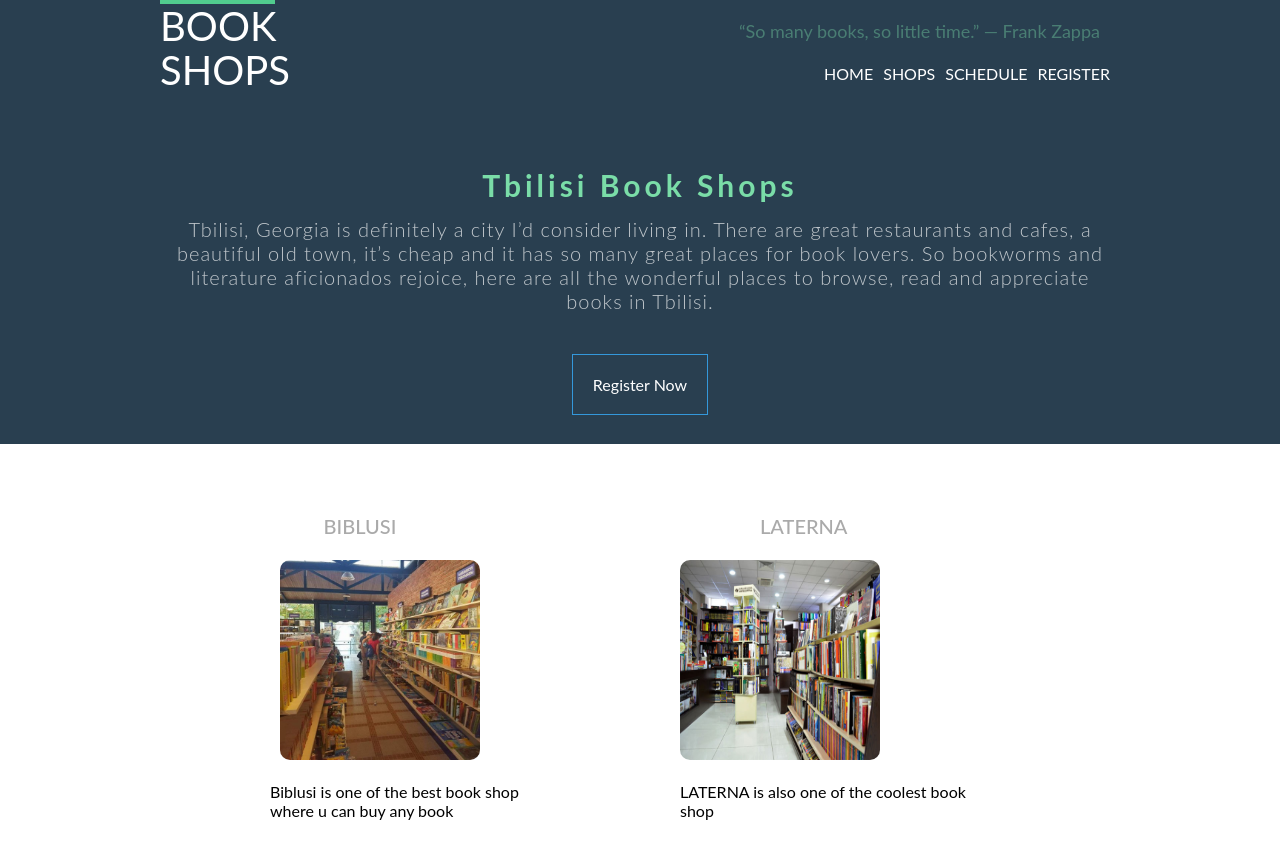
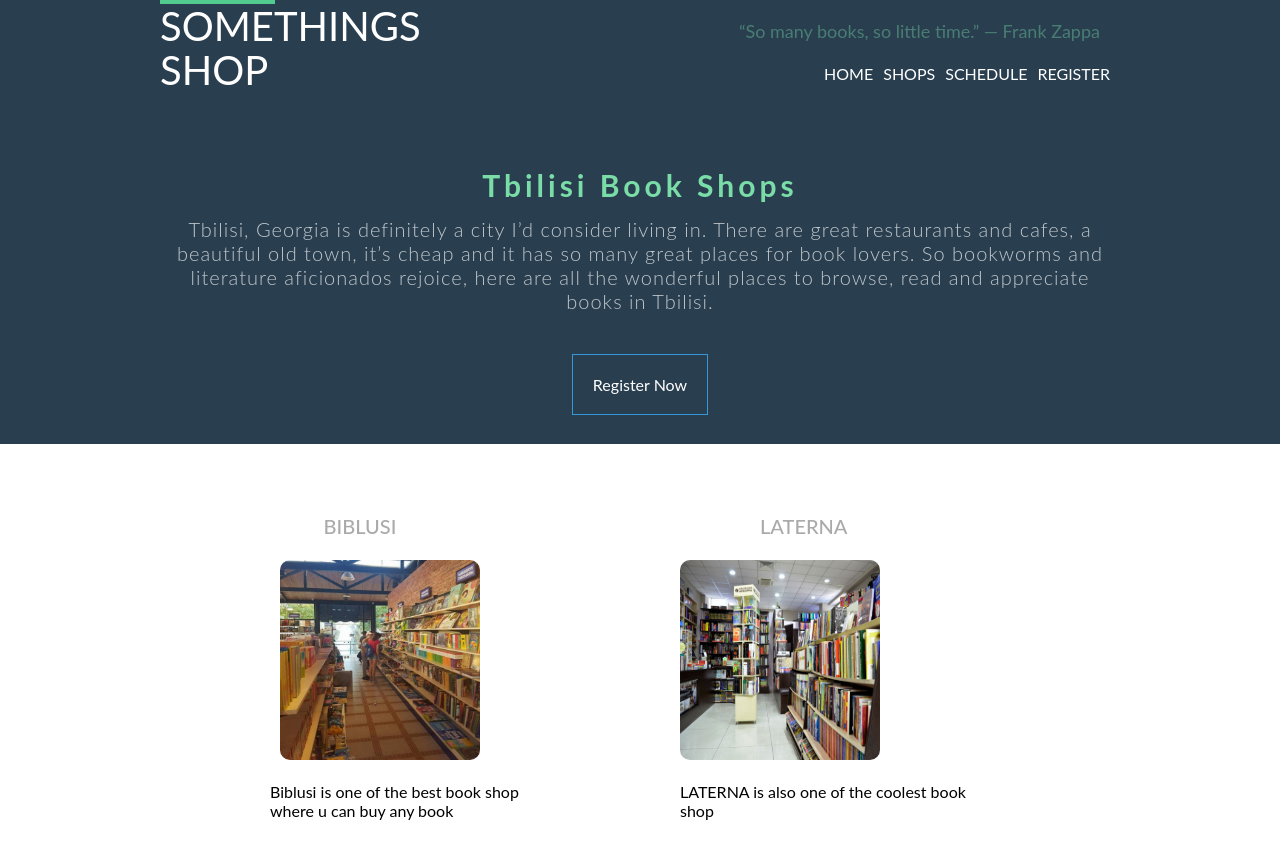
Before and after one commit to zzkurtanidze/book-shop, a plain HTML site: page index.html in a window 1280 px wide. Shown: the top 845 px of the page. Drawn offline with Linux system fonts and the light colour scheme.

Commit message:
Update index.html

```diff
--- a/index.html
+++ b/index.html
@@ -13,7 +13,7 @@
 		<!-- Header -->
 		<header class="primary-header group container">
 			<h1 class="logo">
-				<a href="index.html">Book Shops</a>
+				<a href="index.html">Somethings Shop</a>
 			</h1>
 			<h3 class="tagline">
 				“So many books, so little time.” ― Frank Zappa
```
